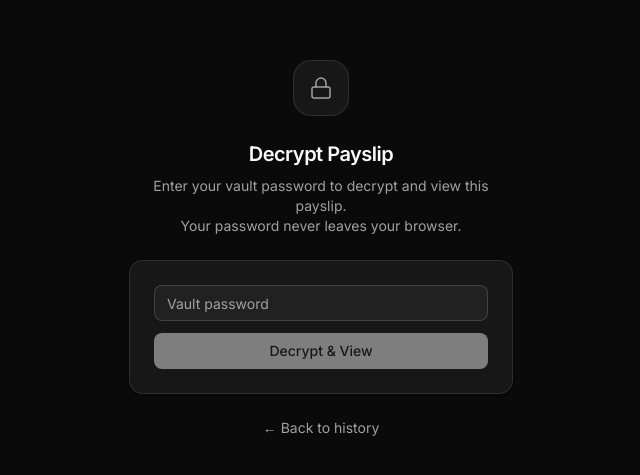
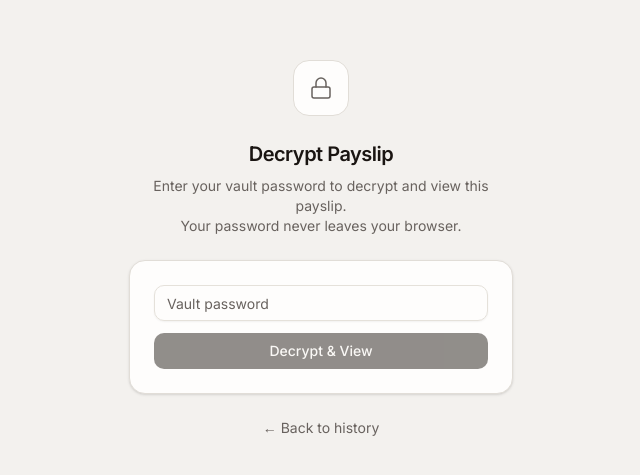
Before and after one commit to Botshxlo/Payslip-Vault, a Next.js app in the folder web/: page /view/1 in a window 1280 px wide. Shown: the part 151-626 px from the top of the page, without its empty margins (319-959 px from the left). Built offline with nearby package versions, Linux system fonts and the light colour scheme.

Commit message:
Add warm light/dark theme and DM Sans heading font
Replace neutral grays with warm cream/green oklch palette from v0 redesign.
Add .dark variant with inverted warm tones, system preference detection via
inline script, and DM Sans as --font-heading alongside Inter.

```diff
--- a/web/src/app/globals.css
+++ b/web/src/app/globals.css
@@ -1,17 +1,83 @@
 @import "tailwindcss";
 @import "tw-animate-css";
-@import "shadcn/tailwind.css";
 
 @custom-variant dark (&:is(.dark *));
 
+:root {
+  --background: oklch(0.96 0.005 80);
+  --foreground: oklch(0.2 0.01 60);
+  --card: oklch(0.995 0.002 80);
+  --card-foreground: oklch(0.2 0.01 60);
+  --popover: oklch(0.995 0.002 80);
+  --popover-foreground: oklch(0.2 0.01 60);
+  --primary: oklch(0.25 0.015 60);
+  --primary-foreground: oklch(0.97 0.005 80);
+  --secondary: oklch(0.935 0.008 80);
+  --secondary-foreground: oklch(0.3 0.01 60);
+  --muted: oklch(0.93 0.008 80);
+  --muted-foreground: oklch(0.5 0.01 60);
+  --accent: oklch(0.55 0.12 160);
+  --accent-foreground: oklch(0.98 0.005 160);
+  --destructive: oklch(0.577 0.245 27.325);
+  --destructive-foreground: oklch(0.577 0.245 27.325);
+  --border: oklch(0.9 0.01 80);
+  --input: oklch(0.91 0.01 80);
+  --ring: oklch(0.55 0.12 160);
+  --chart-1: oklch(0.55 0.12 160);
+  --chart-2: oklch(0.6 0.118 184.704);
+  --chart-3: oklch(0.398 0.07 227.392);
+  --chart-4: oklch(0.828 0.189 84.429);
+  --chart-5: oklch(0.769 0.188 70.08);
+  --radius: 0.75rem;
+  --sidebar: oklch(0.985 0.005 80);
+  --sidebar-foreground: oklch(0.2 0.01 60);
+  --sidebar-primary: oklch(0.25 0.015 60);
+  --sidebar-primary-foreground: oklch(0.97 0.005 80);
+  --sidebar-accent: oklch(0.935 0.008 80);
+  --sidebar-accent-foreground: oklch(0.3 0.01 60);
+  --sidebar-border: oklch(0.9 0.01 80);
+  --sidebar-ring: oklch(0.55 0.12 160);
+}
+
+.dark {
+  --background: oklch(0.16 0.01 60);
+  --foreground: oklch(0.93 0.005 80);
+  --card: oklch(0.2 0.01 60);
+  --card-foreground: oklch(0.93 0.005 80);
+  --popover: oklch(0.2 0.01 60);
+  --popover-foreground: oklch(0.93 0.005 80);
+  --primary: oklch(0.93 0.005 80);
+  --primary-foreground: oklch(0.2 0.01 60);
+  --secondary: oklch(0.25 0.01 60);
+  --secondary-foreground: oklch(0.93 0.005 80);
+  --muted: oklch(0.25 0.01 60);
+  --muted-foreground: oklch(0.65 0.01 60);
+  --accent: oklch(0.55 0.12 160);
+  --accent-foreground: oklch(0.98 0.005 160);
+  --destructive: oklch(0.704 0.191 22.216);
+  --destructive-foreground: oklch(0.704 0.191 22.216);
+  --border: oklch(0.3 0.01 60);
+  --input: oklch(0.3 0.01 60);
+  --ring: oklch(0.55 0.12 160);
+  --chart-1: oklch(0.55 0.12 160);
+  --chart-2: oklch(0.6 0.118 184.704);
+  --chart-3: oklch(0.769 0.188 70.08);
+  --chart-4: oklch(0.627 0.265 303.9);
+  --chart-5: oklch(0.645 0.246 16.439);
+  --sidebar: oklch(0.2 0.01 60);
+  --sidebar-foreground: oklch(0.93 0.005 80);
+  --sidebar-primary: oklch(0.55 0.12 160);
+  --sidebar-primary-foreground: oklch(0.98 0.005 160);
+  --sidebar-accent: oklch(0.25 0.01 60);
+  --sidebar-accent-foreground: oklch(0.93 0.005 80);
+  --sidebar-border: oklch(0.3 0.01 60);
+  --sidebar-ring: oklch(0.55 0.12 160);
+}
+
 @theme inline {
-    --radius-sm: calc(var(--radius) - 4px);
-    --radius-md: calc(var(--radius) - 2px);
-    --radius-lg: var(--radius);
-    --radius-xl: calc(var(--radius) + 4px);
-    --radius-2xl: calc(var(--radius) + 8px);
-    --radius-3xl: calc(var(--radius) + 12px);
-    --radius-4xl: calc(var(--radius) + 16px);
+  --font-sans: var(--font-inter), 'Inter', system-ui, sans-serif;
+  --font-mono: 'Geist Mono', 'Geist Mono Fallback';
+  --font-heading: var(--font-dm-sans), 'DM Sans', system-ui, sans-serif;
   --color-background: var(--background);
   --color-foreground: var(--foreground);
   --color-card: var(--card);
@@ -27,6 +93,7 @@
   --color-accent: var(--accent);
   --color-accent-foreground: var(--accent-foreground);
   --color-destructive: var(--destructive);
+  --color-destructive-foreground: var(--destructive-foreground);
   --color-border: var(--border);
   --color-input: var(--input);
   --color-ring: var(--ring);
@@ -35,6 +102,10 @@
   --color-chart-3: var(--chart-3);
   --color-chart-4: var(--chart-4);
   --color-chart-5: var(--chart-5);
+  --radius-sm: calc(var(--radius) - 4px);
+  --radius-md: calc(var(--radius) - 2px);
+  --radius-lg: var(--radius);
+  --radius-xl: calc(var(--radius) + 4px);
   --color-sidebar: var(--sidebar);
   --color-sidebar-foreground: var(--sidebar-foreground);
   --color-sidebar-primary: var(--sidebar-primary);
@@ -45,75 +116,6 @@
   --color-sidebar-ring: var(--sidebar-ring);
 }
 
-:root {
-    --radius: 0.625rem;
-    --background: oklch(1 0 0);
-    --foreground: oklch(0.145 0 0);
-    --card: oklch(1 0 0);
-    --card-foreground: oklch(0.145 0 0);
-    --popover: oklch(1 0 0);
-    --popover-foreground: oklch(0.145 0 0);
-    --primary: oklch(0.205 0 0);
-    --primary-foreground: oklch(0.985 0 0);
-    --secondary: oklch(0.97 0 0);
-    --secondary-foreground: oklch(0.205 0 0);
-    --muted: oklch(0.97 0 0);
-    --muted-foreground: oklch(0.556 0 0);
-    --accent: oklch(0.97 0 0);
-    --accent-foreground: oklch(0.205 0 0);
-    --destructive: oklch(0.577 0.245 27.325);
-    --border: oklch(0.922 0 0);
-    --input: oklch(0.922 0 0);
-    --ring: oklch(0.708 0 0);
-    --chart-1: oklch(0.646 0.222 41.116);
-    --chart-2: oklch(0.6 0.118 184.704);
-    --chart-3: oklch(0.398 0.07 227.392);
-    --chart-4: oklch(0.828 0.189 84.429);
-    --chart-5: oklch(0.769 0.188 70.08);
-    --sidebar: oklch(0.985 0 0);
-    --sidebar-foreground: oklch(0.145 0 0);
-    --sidebar-primary: oklch(0.205 0 0);
-    --sidebar-primary-foreground: oklch(0.985 0 0);
-    --sidebar-accent: oklch(0.97 0 0);
-    --sidebar-accent-foreground: oklch(0.205 0 0);
-    --sidebar-border: oklch(0.922 0 0);
-    --sidebar-ring: oklch(0.708 0 0);
-}
-
-.dark {
-    --background: oklch(0.145 0 0);
-    --foreground: oklch(0.985 0 0);
-    --card: oklch(0.205 0 0);
-    --card-foreground: oklch(0.985 0 0);
-    --popover: oklch(0.205 0 0);
-    --popover-foreground: oklch(0.985 0 0);
-    --primary: oklch(0.922 0 0);
-    --primary-foreground: oklch(0.205 0 0);
-    --secondary: oklch(0.269 0 0);
-    --secondary-foreground: oklch(0.985 0 0);
-    --muted: oklch(0.269 0 0);
-    --muted-foreground: oklch(0.708 0 0);
-    --accent: oklch(0.269 0 0);
-    --accent-foreground: oklch(0.985 0 0);
-    --destructive: oklch(0.704 0.191 22.216);
-    --border: oklch(1 0 0 / 10%);
-    --input: oklch(1 0 0 / 15%);
-    --ring: oklch(0.556 0 0);
-    --chart-1: oklch(0.488 0.243 264.376);
-    --chart-2: oklch(0.696 0.17 162.48);
-    --chart-3: oklch(0.769 0.188 70.08);
-    --chart-4: oklch(0.627 0.265 303.9);
-    --chart-5: oklch(0.645 0.246 16.439);
-    --sidebar: oklch(0.205 0 0);
-    --sidebar-foreground: oklch(0.985 0 0);
-    --sidebar-primary: oklch(0.488 0.243 264.376);
-    --sidebar-primary-foreground: oklch(0.985 0 0);
-    --sidebar-accent: oklch(0.269 0 0);
-    --sidebar-accent-foreground: oklch(0.985 0 0);
-    --sidebar-border: oklch(1 0 0 / 10%);
-    --sidebar-ring: oklch(0.556 0 0);
-}
-
 @layer base {
   * {
     @apply border-border outline-ring/50;
--- a/web/src/app/layout.tsx
+++ b/web/src/app/layout.tsx
@@ -1,9 +1,10 @@
 import type { Metadata } from "next";
-import { Inter } from "next/font/google";
+import { Inter, DM_Sans } from "next/font/google";
 import { Toaster } from "sonner";
 import "./globals.css";
 
-const inter = Inter({ subsets: ["latin"] });
+const inter = Inter({ subsets: ["latin"], variable: "--font-inter" });
+const dmSans = DM_Sans({ subsets: ["latin"], variable: "--font-dm-sans" });
 
 export const metadata: Metadata = {
   title: "Payslip Vault",
@@ -23,10 +24,17 @@ export default function RootLayout({
   children: React.ReactNode;
 }) {
   return (
-    <html lang="en" className="dark">
-      <body className={inter.className}>
+    <html lang="en" suppressHydrationWarning>
+      <head>
+        <script
+          dangerouslySetInnerHTML={{
+            __html: `(function(){try{var d=document.documentElement;var m=window.matchMedia('(prefers-color-scheme:dark)');if(m.matches)d.classList.add('dark')}catch(e){}})()`,
+          }}
+        />
+      </head>
+      <body className={`${inter.variable} ${dmSans.variable} font-sans`}>
         {children}
-        <Toaster theme="dark" position="bottom-center" richColors />
+        <Toaster position="bottom-center" richColors />
       </body>
     </html>
   );
```
Lines whose indentation alone changed are shown as unchanged.
